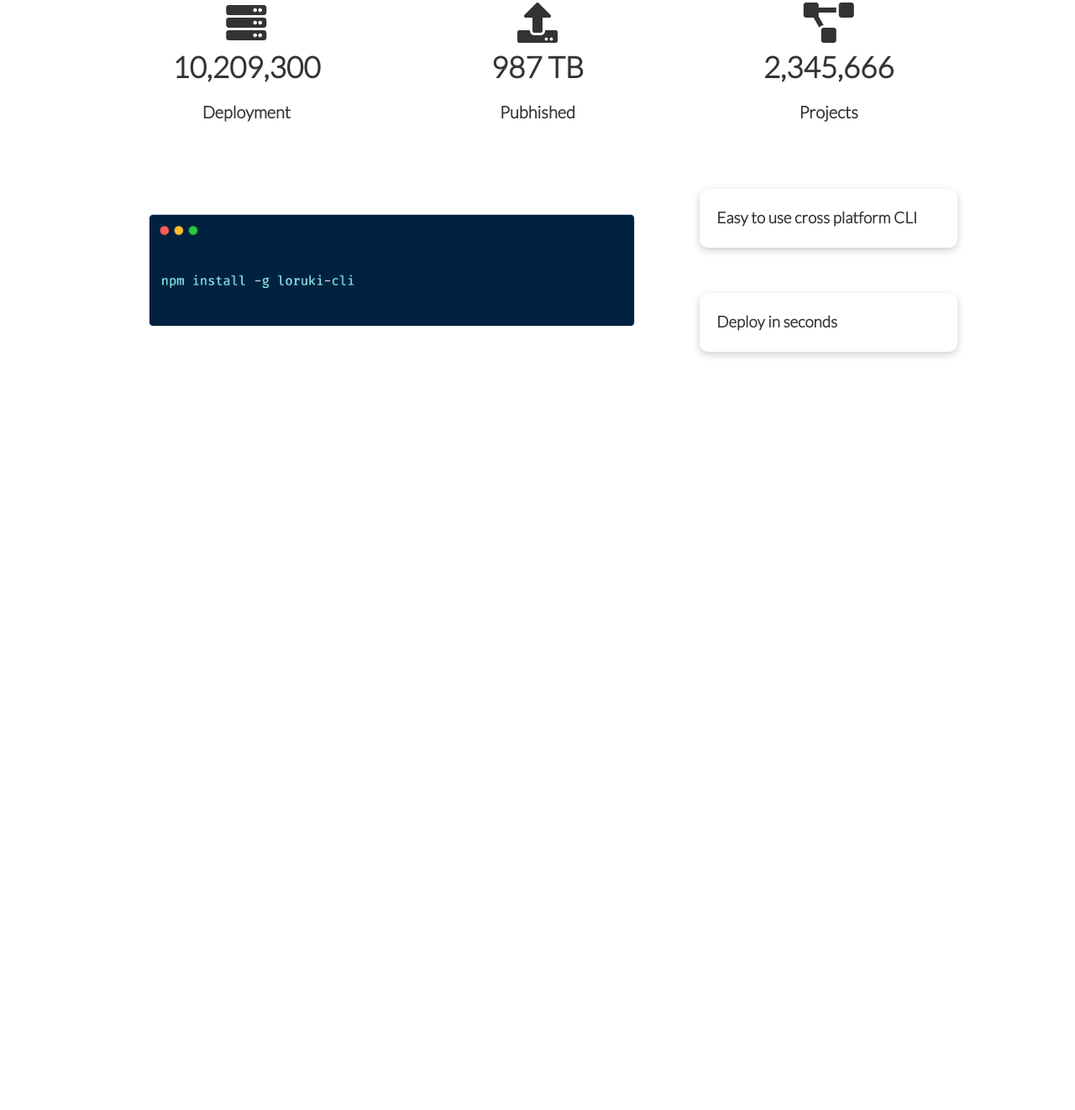
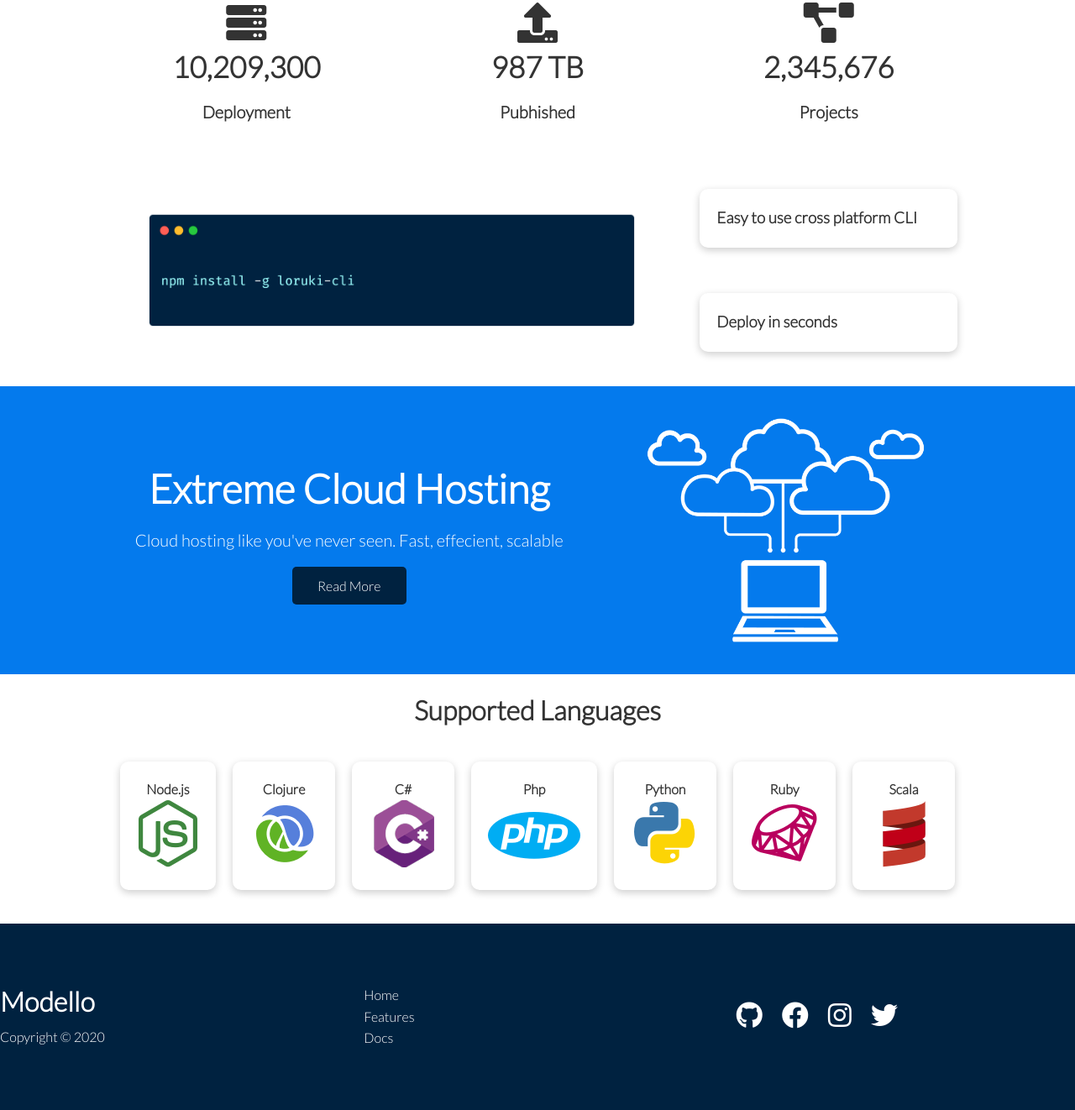
Before and after one commit to pranandv/Modello-responsive-webTemplate, a plain HTML site: page index.html in a window 1280 px wide. Shown: the part 675-1997 px from the top of the page at 84% size. Before the commit the page ends 1111 px from the top, so only its background shows below. Drawn offline with Linux system fonts and the light colour scheme.

Commit message:
Homepage completed

```diff
--- a/css/style.css
+++ b/css/style.css
@@ -6,6 +6,9 @@
 }
 :root{
     --primary-color:#047aed;
+    --secondary-color:#1c3fa8;
+    --dark-color:#002240;
+    --light-color:#f4f4f4;
 }
 
 body{
@@ -152,3 +155,31 @@ img{
     grid-column: 1/span 2;
     grid-row:1/span 2;
 }
+ /*Cloud*/
+
+ .cloud .grid{
+     grid-template-columns: 4fr 3fr;
+ }
+
+ .languages .flex{
+     flex-wrap: wrap;
+ }
+ .languages .card{
+     text-align: center;
+     margin: 18px 10px 40px;
+     transition: transform 0.2s ease-in;
+ }
+
+ .languages.card h4{
+     font-size: 20px;
+     margin-bottom:10px ;
+ }
+
+ .languages .card:hover{
+     transform: translateY(-15px);
+ }
+
+ /*footer*/
+ .footer .social a{
+     margin: 0 10px;
+ }
--- a/css/utilities.css
+++ b/css/utilities.css
@@ -31,9 +31,56 @@
     transform: scale(0.98);
 }
 
+/*font sizes*/
+.lead{
+ font-size: 20px;
+}
+
+.sm{
+    font-size: 1rem;
+}
+.md{
+    font-size:2rem;
+}
+.lg{
+    font-size: 3rem;
+}
+.xl{
+    font-size: 4rem;
+}
 .text-center{
     text-align: center;
 }
+/*button and backgrouds*/
+.bg-primary,
+.btn-primary{
+    background-color: var(--primary-color);
+    color: #fff;
+}
+.bg-secondary,
+.btn-secondary{
+    background-color: var(--secondary-color);
+    color: #fff;
+}
+.bg-dark,
+.btn-dark{
+    background-color: var(--dark-color);
+    color: #fff;
+}
+.bg-light,
+.btn-light{
+    background-color: var(--light-color);
+    color: #333;
+}
+.bg-primary a,
+.btn-primary a,
+.bg-secondary a,
+.btn-secondary a,
+.bg-dark a,
+.btn-dark a{
+    color:#fff;
+}
+
 .flex{
     display: flex;
     justify-content: center;
--- a/index.html
+++ b/index.html
@@ -15,11 +15,13 @@
             <h1 class="logo">Modello.</h1>
             <nav>
                 <ul>
-                    <li><a href="index.html">Home</a></li>
-                    <li><a href="features.html">Features</a></li>
-                    <li><a href="docs.html">Docs</a></li>
+                    <li><a href="#">Home</a></li>
+                    <li><a href="#">Features</a></li>
+                    <li><a href="#">Docs</a></li>
                 </ul>
             </nav>
+
+            </div>
         </div>
     </div>
 
@@ -29,7 +31,7 @@
             <div class="showcase-text">
             <h1>Easier Deployment</h1>
             <p>This is sample modello website template by Pranand Vathare , here you can deployee your project which are small scale or large scale  </p>
-            <a href="features.html" class="btn btn-outline">Read More</a>
+            <a href="#" class="btn btn-outline">Read More</a>
             </div>
 
             <div class="showcase-form card">
@@ -73,7 +75,7 @@
                 </div>
                 <div>
                     <i class="fas fa-project-diagram fa-3x"></i>
-                    <h3>2,345,666</h3>
+                    <h3>2,345,676</h3>
                     <p class="text-center">Projects</p>
                 </div>
             </div>
@@ -96,5 +98,87 @@
 
 
     </section>
+
+    <!--Cloud-->
+
+    <section class="cloud bg-primary my-2 py-2">
+        <div class="container grid">
+            <div class="text-center">
+                <h2 class="lg">Extreme Cloud Hosting</h2>
+                <p class="lead my-1">Cloud hosting like you've never seen. Fast, effecient, scalable</p>
+                <a href="#" class="btn btn-dark">Read More</a>
+            </div>
+            <img src="/images/cloud.png" alt="">
+        </div>
+    </section>
+
+    <!--Languages-->
+    <section class="languages">
+        <h2 class="md text-center my-2">
+            Supported Languages
+        </h2>
+        <div class="container flex">
+            <div class="card">
+                <h4>Node.js</h4>
+                <img src="/images/logos/node.png" alt="">
+            </div>
+           <div class="card">
+                <h4>Clojure</h4>
+                <img src="/images/logos/clojure.png" alt="">
+            </div>
+
+            <div class="card">
+                <h4>C#</h4>
+                <img src="/images/logos/csharp.png" alt="">
+            </div>
+
+            <div class="card">
+                <h4>Php</h4>
+                <img src="/images/logos/php.png" alt="">
+            </div>
+
+            <div class="card">
+                <h4>Python</h4>
+                <img src="/images/logos/python.png" alt="">
+            </div>
+
+            <div class="card">
+                <h4>Ruby</h4>
+                <img src="/images/logos/ruby.png" alt="">
+            </div>
+
+            <div class="card">
+                <h4>Scala</h4>
+                <img src="/images/logos/scala.png" alt="">
+            </div>
+        </div>
+    </section>
+
+    <!--footer-->
+    <footer class="footer bg-dark py-5">
+        <div class="grid grid-3">
+            <div>
+                <h1>
+                    Modello
+                </h1>
+                <p>
+                    Copyright &copy; 2020
+                </p>
+            </div>
+            <nav >
+                <ul>
+                    <li><a href="# ">Home</a></li>
+                    <li><a href="#">Features</a></li>
+                    <li><a href="#">Docs</a></li>
+                </ul>
+            </nav>
+            <div class="social">
+                <a href="#"><i class="fab fa-github fa-2x"></i></a>
+                <a href="#"><i class="fab fa-facebook fa-2x"></i></a>
+                <a href="#"><i class="fab fa-instagram fa-2x"></i></a>
+                <a href="#"><i class="fab fa-twitter fa-2x"></i></a>
+        </div>
+    </footer>
+
 </body>
 </html>
```
